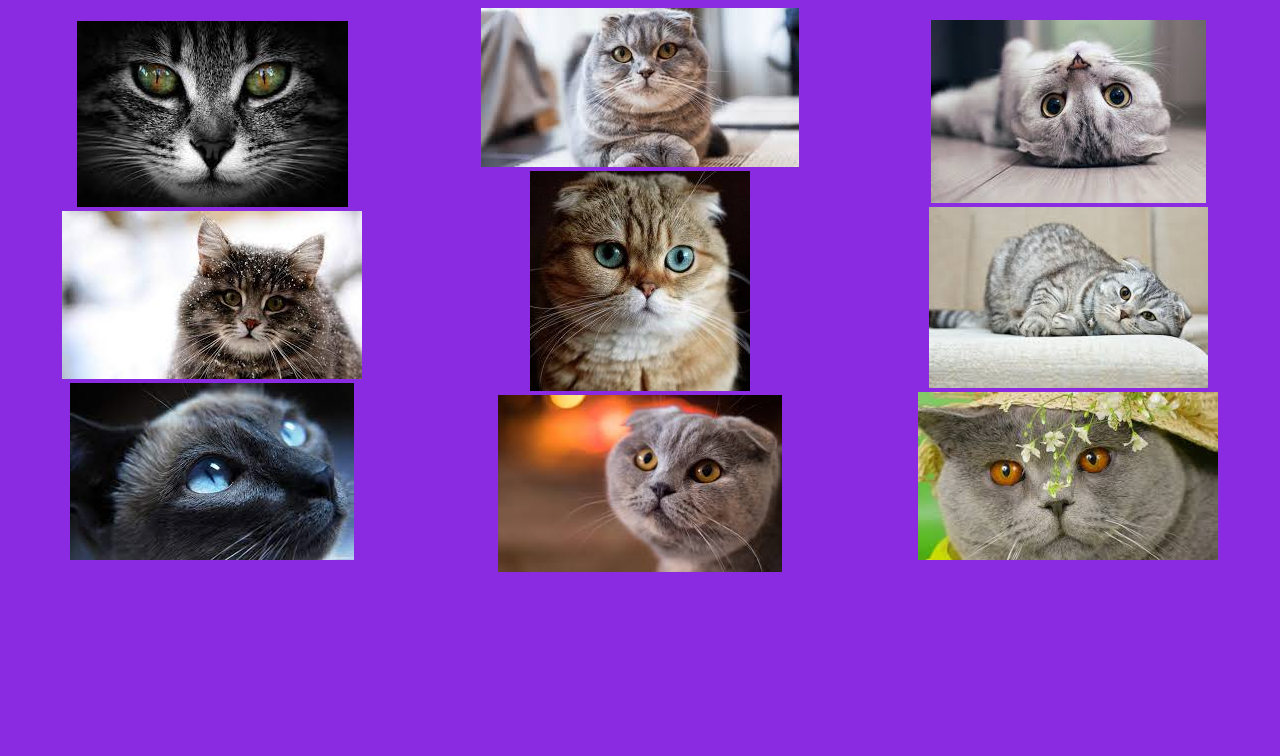
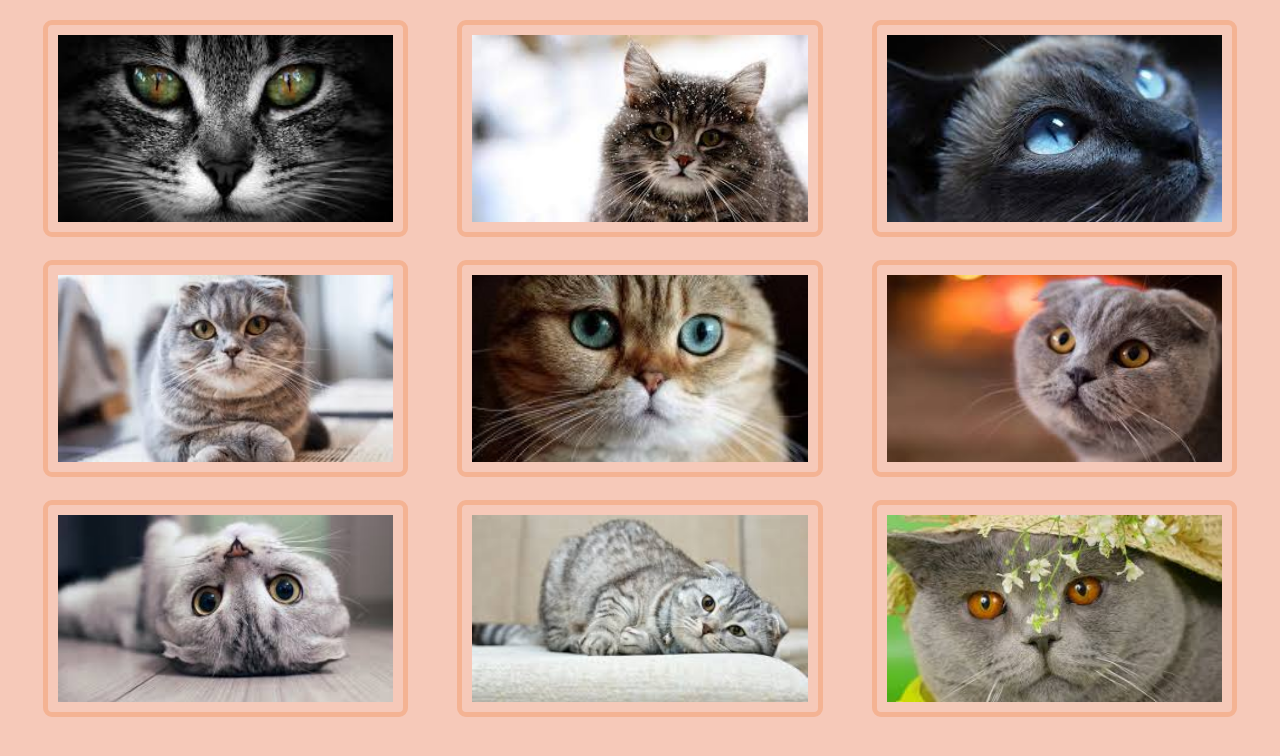
Before and after one commit to PaulDrakeSS/Learning-the-basics, a plain HTML site: page ph-gallery-grid.html in a window 1280 px wide. Drawn offline with Linux system fonts and the light colour scheme.

Commit message:
создать галлерею на grid css

```diff
--- a/ph-gallery-grid.html
+++ b/ph-gallery-grid.html
@@ -9,39 +9,15 @@
 </head>
 <body>
     <div class="gal">
-        <div class="gal__row">
-            <div class="gal__img">
       <img src="assets/cat-1-271-186.jpg" alt="изображение кошки-1">
-            </div>
-            <div class="gal__img">
       <img src="assets/cat-2.jpg" alt="изображение кошки-2">
-            </div>
-            <div class="gal__img">
       <img src="assets/cat-3.jpg" alt="изображение кошки-3">
-            </div>
-        </div>
-        <div class="gal__row">
-            <div class="gal__img">
       <img src="assets/cat-4.jpg" alt="изображение кошки-4">
-            </div>
-            <div class="gal__img">
       <img src="assets/cat-5.jpg" alt="изображение кошки-5">
-            </div>
-            <div class="gal__img">
       <img src="assets/cat-6.jpg" alt="изображение кошки-6">
-            </div>
-        </div>
-        <div class="gal__row">
-            <div class="gal__img">
       <img src="assets/cat-7.jpg" alt="изображение кошки-7">
-            </div>
-            <div class="gal__img">
       <img src="assets/cat-8.jpg" alt="изображение кошки-8">
-            </div>
-            <div class="gal__img">
       <img src="assets/cat-9.jpg" alt="изображение кошки-9">
-                </div>
-        </div>
     </div>
 </body>
 </html>
--- a/styles/page-styles/ph-gallery-flex.css
+++ b/styles/page-styles/ph-gallery-flex.css
@@ -9,10 +9,10 @@ body {
 
 .gal__row {
   display: flex;
-  justify-content: space-around;
+  justify-items: space-around;
   height: 250px;
-  margin: 10px;
-  padding: 10px;
+  margin-top: 10px;
+  /* padding-top: 10px; */
 }
 
 @media screen and (max-width: 650px) {
--- a/styles/page-styles/ph-gallery-grid.css
+++ b/styles/page-styles/ph-gallery-grid.css
@@ -1,55 +1,34 @@
 body {
-  background-color: blueviolet;
+  background-color: rgb(246, 201, 185);
+
 }
 
-/* .gal {
-    background-color: rgb(246, 201, 185);
-    max-height: 100vh;
+.gal {
+  margin: 10px;
+  padding: 10px;
+  display: grid;
+  grid-template-columns: 1fr 1fr 1fr;
+  grid-template-rows: 220px 220px 220px;
+  justify-items: center;
+  gap: 20px;
 }
 
-.gal__row {
-    display: flex;
-    justify-content: space-evenly;
-    align-items: center;
-} */
-
-@media screen and (max-width: 650px ) {
-  .gal__row {
-      flex-direction: column;
-  }
+.gal img {
+  height: 85%;
+  width: 85%;
+  padding: 10px;
+  border: 5px solid rgb(244, 179, 147);
+  border-radius: 9px;
+  justify-content: center;
+  object-fit: cover;
 }
 
 
-/* .gal__row_1 {
-  justify-content: space-evenly;
-} */
 
-.gal_img {
-  /* box-sizing: border-box;  */
-  /* padding: 10px 10px;  */
-   /* margin: 5px 5px;  */
-  /* max-width: 100%;
-  max-height: 100%; */
-  /* width: 33.3%; */
-  background-color: rgb(241, 117, 117);
+@media screen and (max-width: 650px ) {
+  .gal {
+    display: grid;
+    grid-template-columns: 1fr;
+  }
+
 }
-
-.gal {
-  display: grid;
-  grid-template-columns: 1fr 1fr 1fr;
-  grid-template-rows: auto;
-  grid-gap: 20px 20px;
-}
-
-.gal :nth-child(1),
-.gal :nth-child(2),
-.gal :nth-child(3),
-.gal :nth-child(4),
-.gal :nth-child(5),
-.gal :nth-child(6),
-.gal :nth-child(7),
-.gal :nth-child(8),
-.gal :nth-child(9) {
-  align-self: center;
-  justify-self: center;
-}
```
Lines whose indentation alone changed are shown as unchanged.
